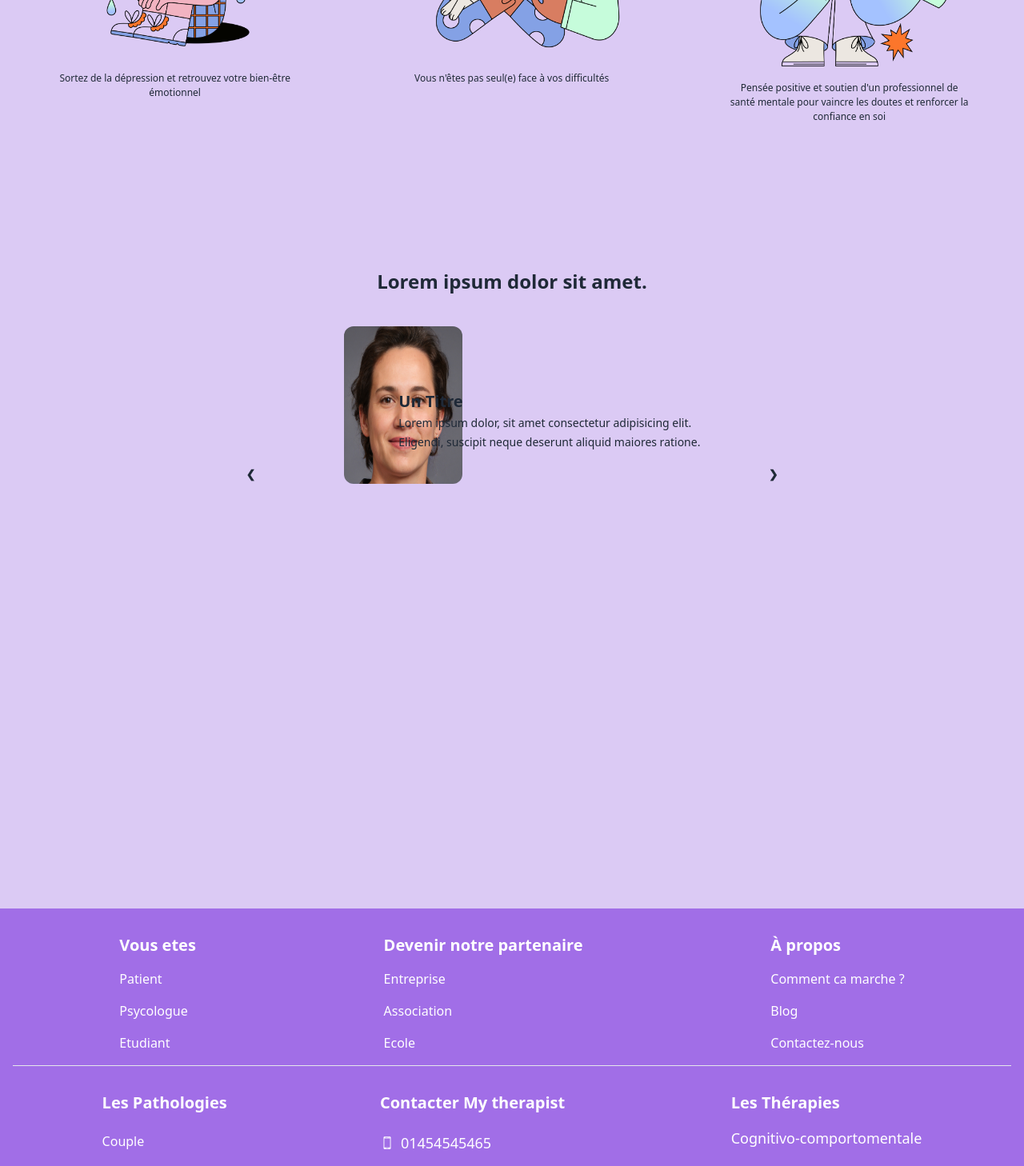
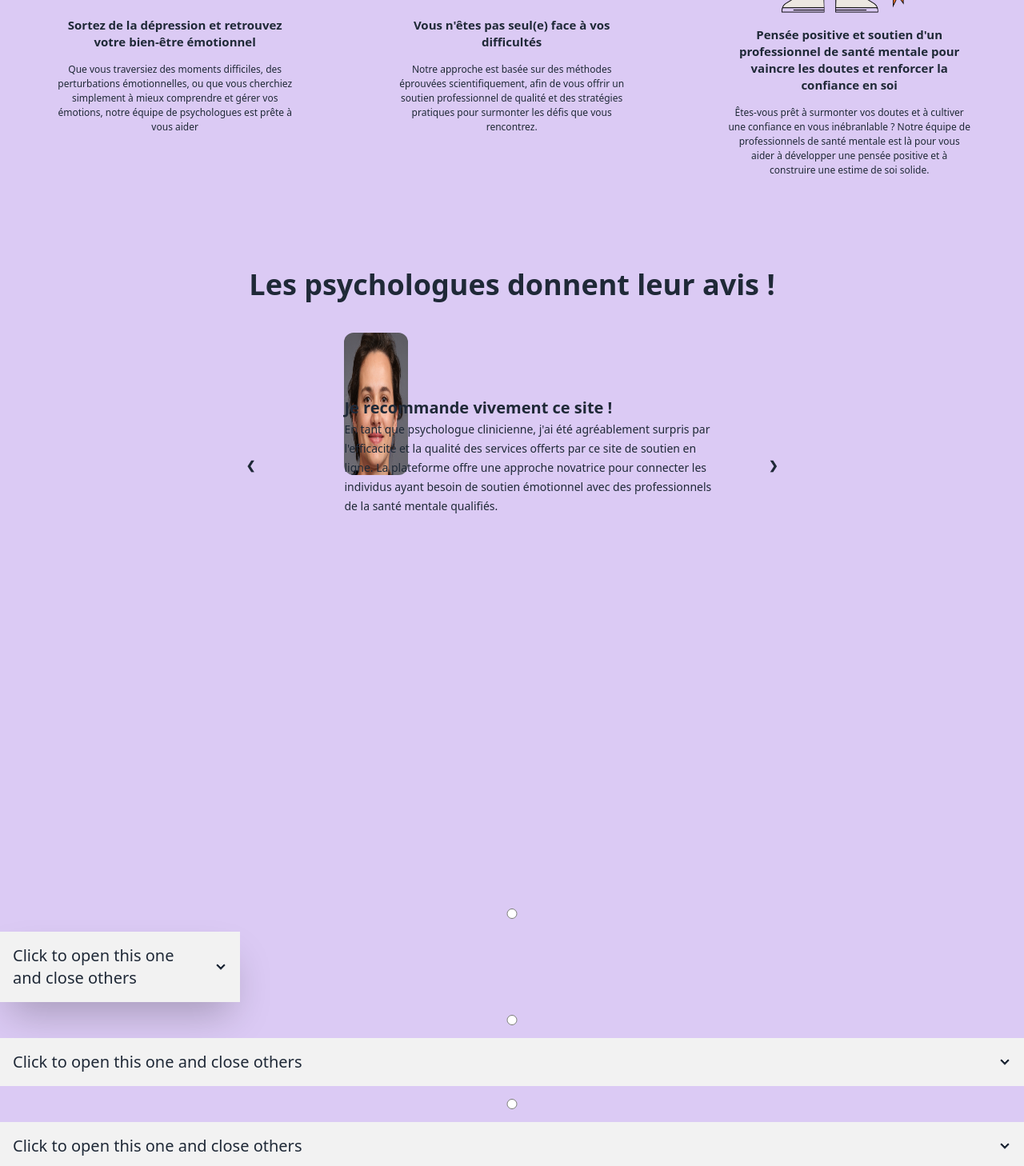
Before and after one commit to TEAMTIM1/my-therapist, a React (Create React App) app: page / in a window 1280 px wide. Shown: the part 1080-2538 px from the top of the page at 80% size. Built offline with nearby package versions, Linux system fonts and the light colour scheme.

Commit message:
Homepage

```diff
--- /dev/null
+++ b/src/pages/Home/FaqPage.jsx
@@ -0,0 +1,81 @@
+
+import React, { useState } from 'react';
+
+const FaqPage = () => {
+    const [activeAccordion, setActiveAccordion] = useState(null);
+
+    const handleAccordionToggle = (index) => {
+      if (index === activeAccordion) {
+        setActiveAccordion(null); // Ferme l'accordéon s'il est déjà ouvert
+      } else {
+        setActiveAccordion(index); // Ouvre l'accordéon s'il est fermé
+      }
+    };
+  return (
+    <div className='bg-[#DBCAF4]'>
+    <div className="collapse gap-4">
+      <input
+        type="radio"
+        name="my-accordion-2"
+        checked={activeAccordion === 0}
+        onChange={() => handleAccordionToggle(0)}
+      />
+      <div
+        className={`collapse-arrow bg-base-200 shadow-2xl w-[300px] ${
+          activeAccordion === 0 ? 'open' : ''
+        }`}
+      >
+        <div className="collapse-title text-xl font-medium">
+          Click to open this one and close others
+        </div>
+        <div className="collapse-content">
+          <p>
+            hello Lorem ipsum dolor sit amet consectetur adipisicing elit.
+            Consectetur iste totam veritatis laudantium, magni obcaecati.
+          </p>
+        </div>
+      </div>
+
+      <input
+        type="radio"
+        name="my-accordion-2"
+        checked={activeAccordion === 1}
+        onChange={() => handleAccordionToggle(1)}
+      />
+      <div
+        className={`collapse-arrow bg-base-200 ${
+          activeAccordion === 1 ? 'open' : ''
+        }`}
+      >
+        <div className="collapse-title text-xl font-medium">
+          Click to open this one and close others
+        </div>
+        <div className="collapse-content">
+          <p>hello</p>
+        </div>
+      </div>
+
+      <input
+        type="radio"
+        name="my-accordion-2"
+        checked={activeAccordion === 2}
+        onChange={() => handleAccordionToggle(2)}
+      />
+      <div
+        className={`collapse-arrow bg-base-200 ${
+          activeAccordion === 2 ? 'open' : ''
+        }`}
+      >
+        <div className="collapse-title text-xl font-medium">
+          Click to open this one and close others
+        </div>
+        <div className="collapse-content">
+          <p>hello</p>
+        </div>
+      </div>
+    </div>
+  </div>
+  )
+}
+
+export default FaqPage
--- a/src/pages/Home/Home.jsx
+++ b/src/pages/Home/Home.jsx
@@ -5,6 +5,7 @@ import image from '../../assets/image/image1.png'; // Importation de l'image à
 import SecondPage from './SecondPage'; // Importation du composant de la deuxième page
 import { ThirdPage } from './ThirdPage'; // Importation du composant de la troisième page
 import Footer from '../../components/Footer/Footer'; // Importation du composant du pied de page
+import FaqPage from './FaqPage';
 
 const Home = () => {
   // Définition du composant Home
@@ -60,6 +61,7 @@ const Home = () => {
       </div>
       <SecondPage /> {/* Affiche le composant de la deuxième page */}
       <ThirdPage /> {/* Affiche le composant de la troisième page */}
+      <FaqPage/>
       <Footer /> {/* Affiche le pied de page */}
     </>
   );
--- a/src/pages/Home/SecondPage.jsx
+++ b/src/pages/Home/SecondPage.jsx
@@ -17,18 +17,23 @@ const SecondPage = () => {
           className="grid gap-4 px-4 mt-4 md:grid-cols-3 text-center text-XL">
           <div id="SecondPage-image" className="relative z-1 scale-75 md:scale-70 text-center">
             <img src={logo} alt="" />
-            <h3>Sortez de la dépression et retrouvez votre bien-être émotionnel</h3>
+            <h3 className='text-xl font-bold mb-5'>Sortez de la dépression et retrouvez votre bien-être émotionnel</h3>
+            <p>
+            Que vous traversiez des moments difficiles, des perturbations émotionnelles, ou que vous cherchiez simplement à mieux comprendre et gérer vos émotions, notre équipe de psychologues est prête à vous aider
+            </p>
           </div>
           <div id="SecondPage-image" className="relative z-1 scale-75 md:scale-70">
             <img src={logo2} alt="" />
-            <h3>Vous n'êtes pas seul(e) face à vos difficultés</h3>
+            <h3 className='text-xl font-bold mb-5'>Vous n'êtes pas seul(e) face à vos difficultés</h3>
+            <p>Notre approche est basée sur des méthodes éprouvées scientifiquement, afin de vous offrir un soutien professionnel de qualité et des stratégies pratiques pour surmonter les défis que vous rencontrez.</p>
           </div>
           <div id="SecondPage-image" className="relative z-1 scale-75 md:scale-70">
             <img src={logo3} alt="" />
-            <h3 className=" pt-4">
+            <h3 className=" pt-4 text-xl font-bold mb-5">
               Pensée positive et soutien d'un professionnel de santé mentale pour vaincre les doutes
               et renforcer la confiance en soi
             </h3>
+            <p>Êtes-vous prêt à surmonter vos doutes et à cultiver une confiance en vous inébranlable ? Notre équipe de professionnels de santé mentale est là pour vous aider à développer une pensée positive et à construire une estime de soi solide.</p>
           </div>
         </div>
       </div>
--- a/src/pages/Home/ThirdPage.jsx
+++ b/src/pages/Home/ThirdPage.jsx
@@ -18,7 +18,7 @@ export const ThirdPage = () => {
       id="carousel-section"
       className="carousel-section flex items-center flex-col px-6 h-screen bg-[#DBCAF4]">
       <div>
-        <h1 className=" mb-10 text-2xl font-semibold">Lorem ipsum dolor sit amet.</h1>
+        <h1 className=" mb-10 text-4xl font-semibold">Les psychologues donnent leur avis !</h1>
       </div>
       <div className="carousel w-auto h-auto md:w-[60%] pb-4" ref={carouselRef}>
         <div id="slide1" className="carousel-item relative w-full max-md:flex-wrap lg:min-w-[70%] flex">
@@ -26,9 +26,9 @@ export const ThirdPage = () => {
             <img src={logo} alt="/" className=" w-50 h-1/2 rounded-xl ml-20" />
           </div>
           <div className=" lg:my-20 lg:mr-28  " >
-            <h3 className="font-bold text-xl">Un Titre</h3>
+            <h3 className="font-bold text-xl">Je recommande vivement ce site !</h3>
             <span className="text-sm">
-              Lorem ipsum dolor, sit amet consectetur adipisicing elit. Eligendi, suscipit neque deserunt aliquid maiores ratione.
+            En tant que psychologue clinicienne, j'ai été agréablement surpris par l'efficacité et la qualité des services offerts par ce site de soutien en ligne. La plateforme offre une approche novatrice pour connecter les individus ayant besoin de soutien émotionnel avec des professionnels de la santé mentale qualifiés.
             </span>
           </div>
           <div className="absolute flex justify-between transform -translate-y-1/2 left-5 right-5 top-28 lg:top-1/2">
@@ -46,9 +46,9 @@ export const ThirdPage = () => {
             <img src={logo2} alt="/" className="w-50 h-1/2 rounded-xl ml-20" />
           </div>
           <div className="lg:my-20 lg:mr-28 ">
-            <h3 className="font-bold text-xl">Un Titre</h3>
+            <h3 className="font-bold text-xl">Un site qui aide des milliers de personnes chaque jour.</h3>
             <span className="text-sm ">
-            Lorem ipsum dolor, sit amet consectetur adipisicing elit. Eligendi, suscipit neque deserunt aliquid maiores ratione.
+            Je suis ravi de partager mon expérience avec ce site de soutien en ligne. En tant que psychologue, j'ai toujours cherché des moyens innovants pour aider davantage de personnes à accéder à des services de soutien psychologique de qualité, et ce site est une véritable trouvaille.
             </span>
           </div>
           <div className="absolute flex justify-between transform -translate-y-1/2 left-5 right-5 top-28 lg:top-1/2">
```
